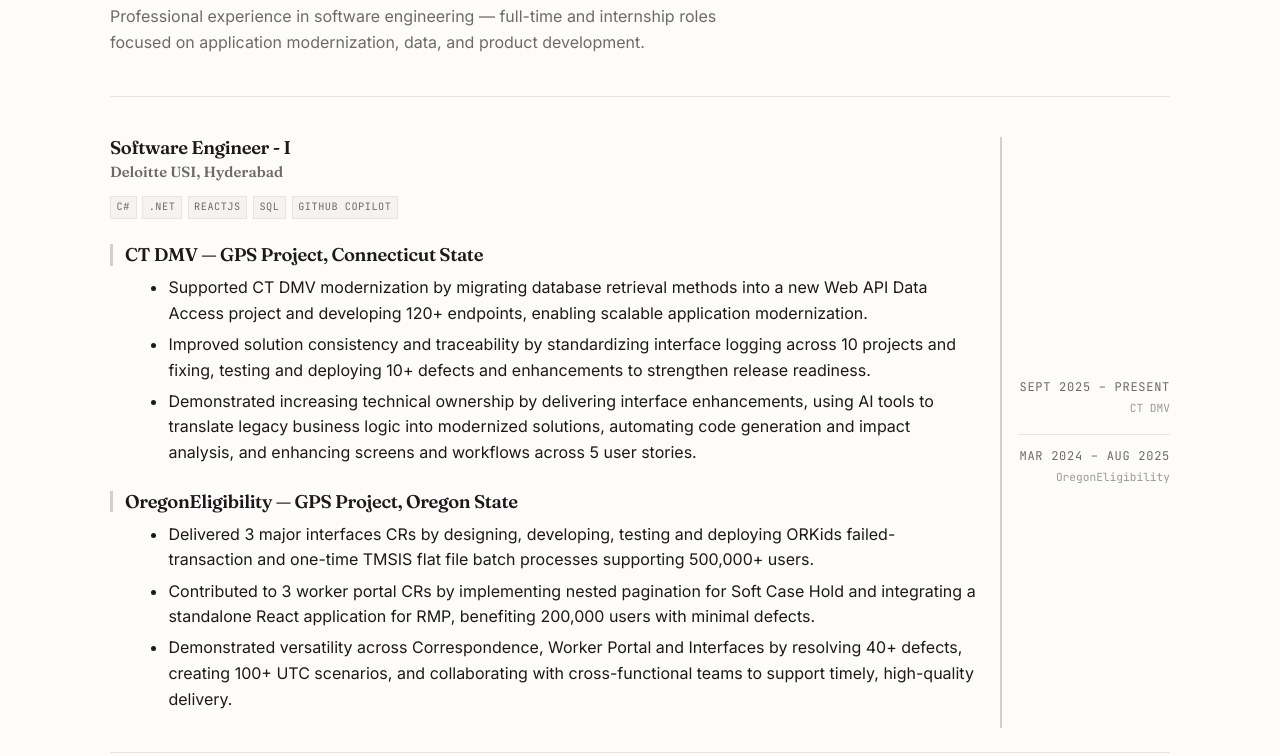
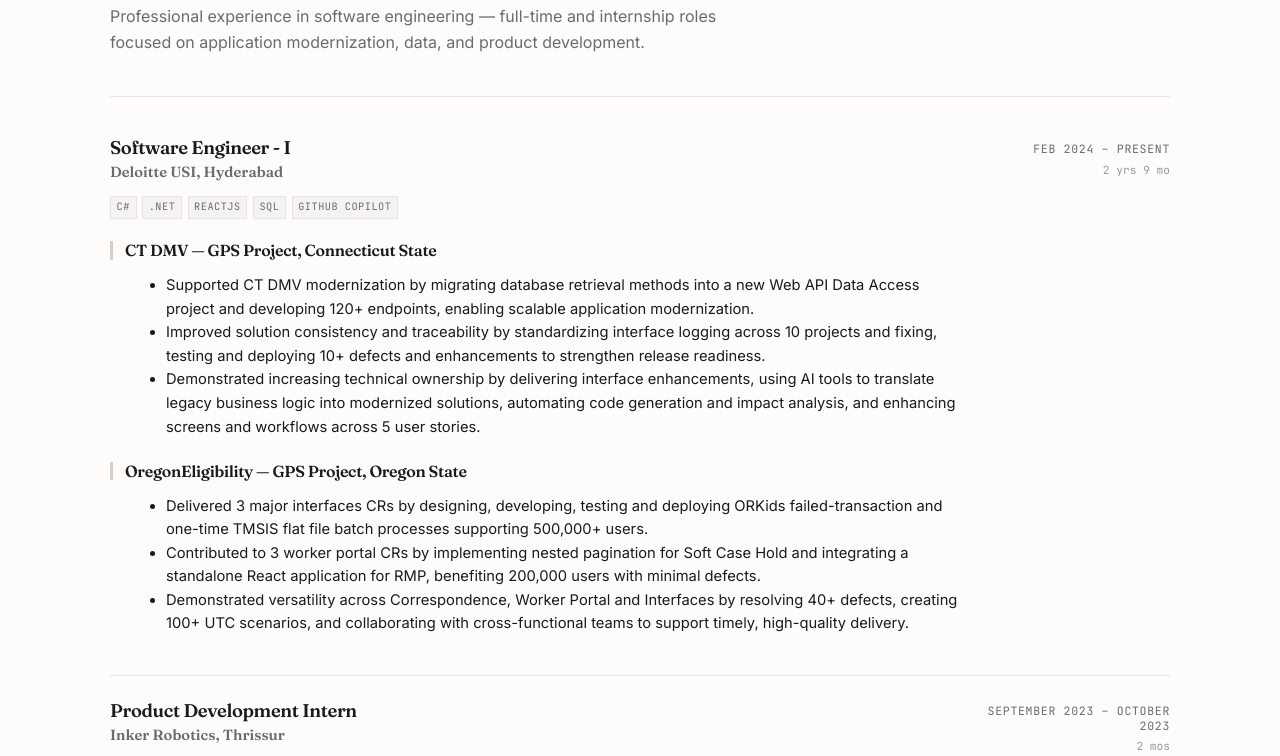
Before and after one commit to KrishnarajaSagar/krishnarajasagar.github.io, an Astro site: page /work in a window 1280 px wide. Shown: the part 148-904 px from the top of the page. Built offline with nearby package versions, Linux system fonts and the light colour scheme; Astro itself is replaced by a stand-in of ours.

Commit message:
fix(work): merge Deloitte period to single Feb 2024–Present and fix 2023 wrap overflow

```diff
--- a/src/pages/work/index.astro
+++ b/src/pages/work/index.astro
@@ -46,9 +46,9 @@
       </div>
     ) : (
       <>
-        {/* Featured — current role — with split timeline on right */}
+        {/* Featured — current role — with split timeline on right — aligned with internships 160px */}
         {deloitte && (
-          <section style="display: grid; grid-template-columns: 1fr 170px; gap: 1.5rem; align-items: start; margin-bottom: 1.5rem; border-bottom: 1px solid var(--border); padding-bottom: 1.5rem;">
+          <section style="display: grid; grid-template-columns: 1fr 185px; gap: 1.25rem; align-items: start; margin-bottom: 1.5rem; border-bottom: 1px solid var(--border); padding-bottom: 1.5rem;">
             <div style="min-width: 0;">
               <h3 style="font-family: var(--font-serif); font-size: 1.15rem; margin: 0 0 0.2rem;">{deloitte.entry.data.title}</h3>
               <p style="font-family: var(--font-serif); font-size: 0.92rem; color: var(--text-muted); margin: 0 0 0.7rem;">{deloitte.entry.data.employer}</p>
@@ -59,28 +59,33 @@
                   ))}
                 </p>
               )}
-              <div class="work-detail prose" style="max-width: none;">
+              <div class="prose prose--compact deloitte-detail" style="font-size: 0.92rem; max-width: none;">
                 <deloitte.Content />
               </div>
             </div>
-            <div style="border-left: 2px solid var(--border-strong); padding-left: 1rem; text-align: right; align-self: stretch; display: flex; flex-direction: column; justify-content: center; gap: 1rem;">
-              <div>
-                <p class="meta" style="margin: 0; white-space: nowrap;">Sept 2025 – Present</p>
-                <p style="font-family: var(--font-mono); font-size: 0.7rem; color: var(--text-faint); margin: 0.2rem 0 0;">CT DMV</p>
-              </div>
-              <div style="border-top: 1px solid var(--border); padding-top: 0.75rem;">
-                <p class="meta" style="margin: 0; white-space: nowrap;">Mar 2024 – Aug 2025</p>
-                <p style="font-family: var(--font-mono); font-size: 0.7rem; color: var(--text-faint); margin: 0.2rem 0 0;">OregonEligibility</p>
-              </div>
+            <div style="text-align: right; align-self: start; padding-top: 0.2rem; min-width: 0;">
+              <p class="meta" style="margin: 0; white-space: nowrap; font-size: 0.72rem;">{fmtRangeShort(deloitte.entry.data.date, (deloitte.entry.data as any).endDate)}</p>
+                  <p style="font-family: var(--font-mono); font-size: 0.7rem; color: var(--text-faint); margin: 0.25rem 0 0; white-space: nowrap;">
+                {(() => {
+                  const s = deloitte.entry.data.date as Date;
+                  const e = (deloitte.entry.data as any).endDate as Date | string | undefined;
+                  const end = e instanceof Date ? e : e ? new Date() : s;
+                  const months = (end.getFullYear() - s.getFullYear()) * 12 + (end.getMonth() - s.getMonth()) + 1;
+                  const y = Math.floor(months / 12);
+                  const m = months % 12;
+                  if (y > 0) return `${y} yr${y>1?"s":""}${m?` ${m} mo`:""}`;
+                  return `${m} mo${m>1?"s":""}`;
+                })()}
+              </p>
             </div>
           </section>
         )}
 
-        {/* Internships — editorial list with vertical line on right indicating period */}
+        {/* Internships — editorial list with dates right-aligned */}
         {interns.length > 0 && (
           <div style="display: flex; flex-direction: column; gap: 1.75rem;">
             {interns.map(({ entry, Content }) => (
-              <section style="display: grid; grid-template-columns: 1fr 160px; gap: 1.5rem; align-items: start; border-bottom: 1px solid var(--border); padding-bottom: 1.5rem;">
+              <section style="display: grid; grid-template-columns: 1fr 185px; gap: 1.25rem; align-items: start; border-bottom: 1px solid var(--border); padding-bottom: 1.5rem;">
                 <div style="min-width: 0;">
                   <h3 style="font-family: var(--font-serif); font-size: 1.15rem; margin: 0 0 0.2rem;">{entry.data.title}</h3>
                   <p style="font-family: var(--font-serif); font-size: 0.92rem; color: var(--text-muted); margin: 0 0 0.7rem;">{entry.data.employer}</p>
@@ -95,9 +100,9 @@
                     <Content />
                   </div>
                 </div>
-                <div style="border-left: 2px solid var(--border-strong); padding-left: 1rem; text-align: right; align-self: stretch; display: flex; flex-direction: column; justify-content: center;">
-                  <p class="meta" style="margin: 0; white-space: nowrap;">{fmtRangeLong(entry.data.date, (entry.data as any).endDate)}</p>
-                  <p style="font-family: var(--font-mono); font-size: 0.7rem; color: var(--text-faint); margin: 0.25rem 0 0; white-space: nowrap;">
+                <div style="text-align: right; align-self: start; padding-top: 0.2rem; min-width: 0;">
+                  <p class="meta" style="margin: 0; font-size: 0.72rem; line-height: 1.35;">{fmtRangeLong(entry.data.date, (entry.data as any).endDate)}</p>
+                  <p style="font-family: var(--font-mono); font-size: 0.7rem; color: var(--text-faint); margin: 0.25rem 0 0;">
                     {(() => {
                       const s = entry.data.date as Date;
                       const e = (entry.data as any).endDate as Date | string | undefined;
@@ -136,6 +141,13 @@
   }
   .prose--compact :global(h2) { font-size: 1rem; margin-top: 0; }
   .prose--compact :global(ul) { margin-left: 1rem; }
+  .deloitte-detail :global(h2) {
+    font-size: 1rem;
+    margin-top: 1.4rem;
+    margin-bottom: 0.5rem;
+    border-left: 3px solid var(--border-strong);
+    padding-left: 0.75rem;
+  }
   @media (max-width: 640px) {
     .work-detail :global(h2) { font-size: 1.05rem; }
   }
```
